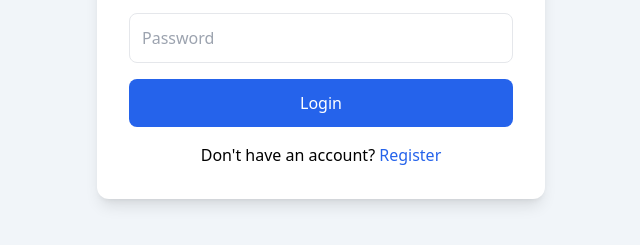
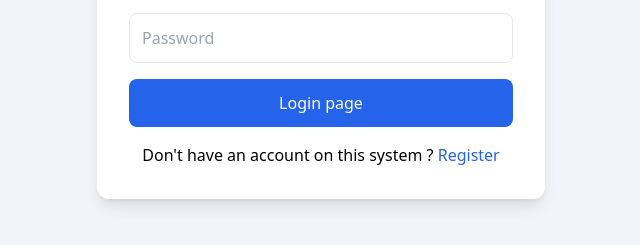
Before and after one commit to ndikubwimana12/webapp-project, a website: page public/login.html in a window 1280 px wide. Shown: the part 373-618 px from the top of the page, without its empty margins (319-959 px from the left). Drawn offline with nearby package versions, Linux system fonts and the light colour scheme.

Commit message:
WP-2 Editing Login Page

```diff
--- a/public/login.html
+++ b/public/login.html
@@ -19,14 +19,14 @@
             <input name="password" type="password" placeholder="Password" required class="w-full border p-3 rounded-lg">
 
             <button class="w-full bg-blue-600 text-white p-3 rounded-lg hover:bg-blue-700">
-                Login
+                Login page
             </button>
         </form>
 
         <p id="message" class="text-center mt-4 text-sm"></p>
 
         <p class="text-center mt-4">
-            Don't have an account?
+            Don't have an account on this system ?
             <a href="/register.html" class="text-blue-600">Register</a>
         </p>
     </main>
```
